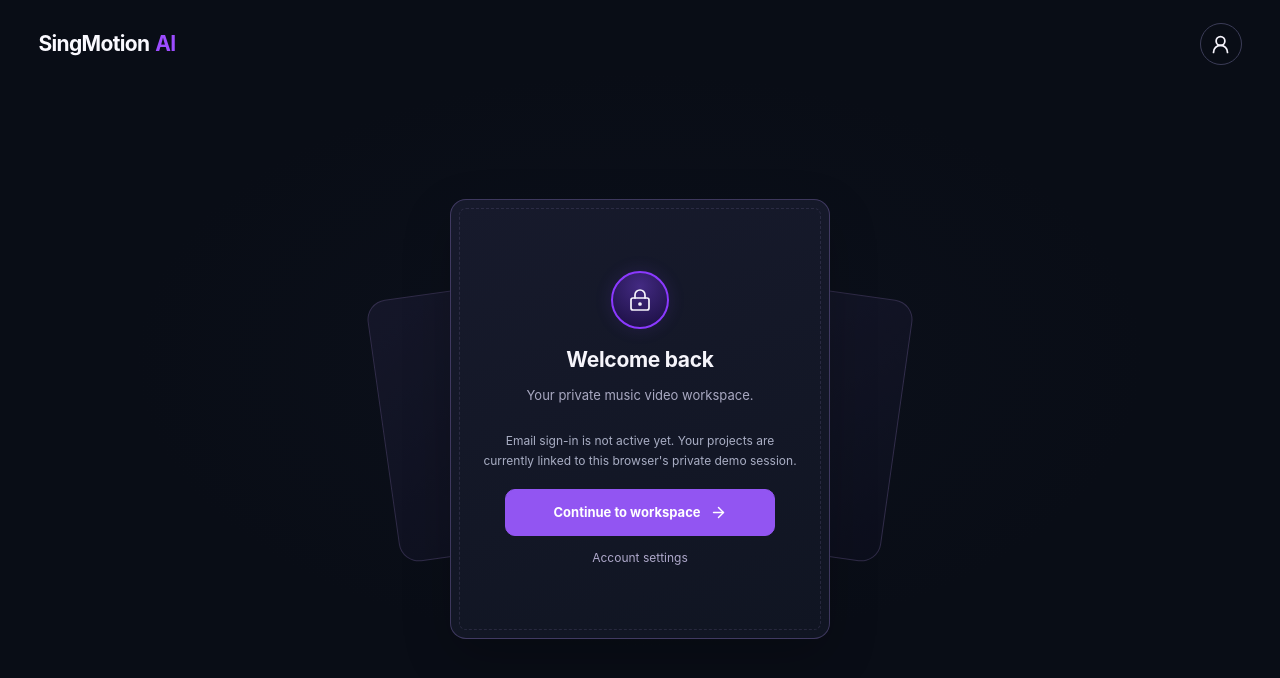
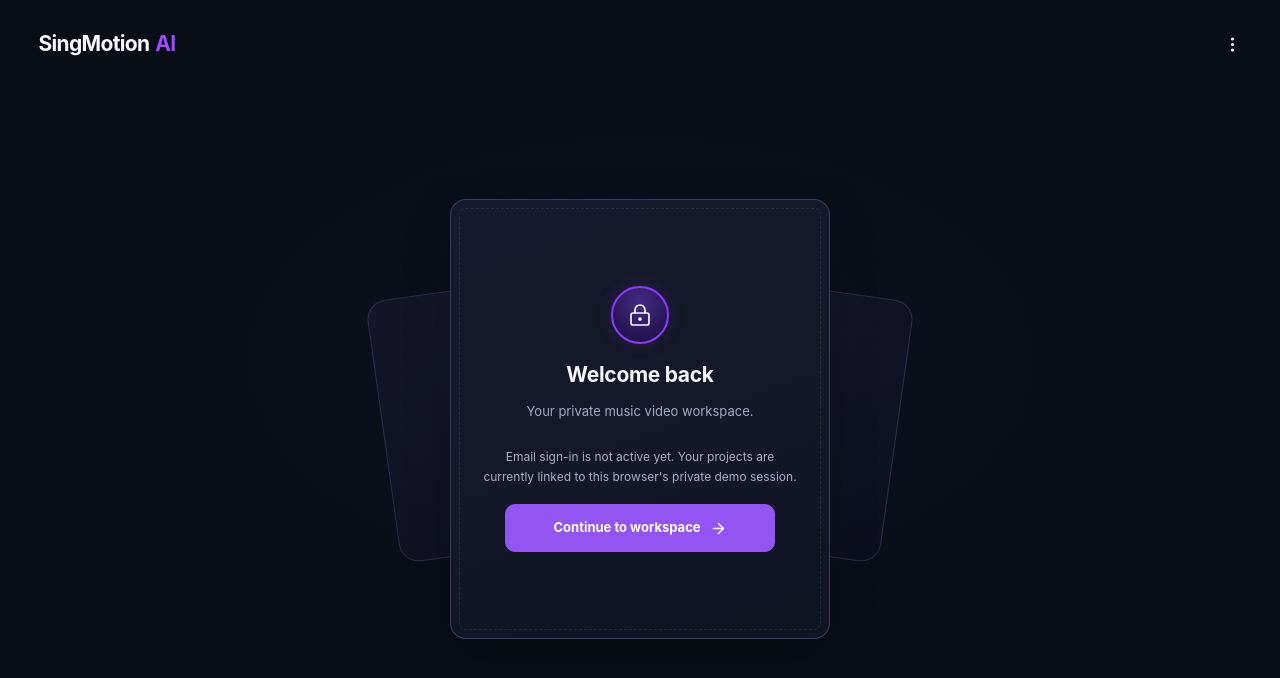
Before and after one commit to bernhardtmuellergermany-maker/singmotion-ai, a Next.js app: page /login in a window 1280 px wide. Shown: the top 678 px of the page. Built offline with nearby package versions, Linux system fonts and the light colour scheme.

Commit message:
ui: remove login account settings and add global overflow menu

```diff
--- a/app/(site)/login/page.tsx
+++ b/app/(site)/login/page.tsx
@@ -1,5 +1,6 @@
 import Link from "next/link";
-import { UserRound, ArrowRight, LockKeyhole } from "lucide-react";
+import { GlobalMenu } from "@/components/home-collection";
+import { ArrowRight, LockKeyhole } from "lucide-react";
 
 export const metadata = { title: "Login · SingMotion AI" };
 
@@ -8,7 +9,7 @@ export default function LoginPage() {
     <div className="sm-login-page">
       <header className="sm-login-header">
         <Link href="/" className="sm-wordmark" aria-label="SingMotion AI home">SingMotion <span>AI</span></Link>
-        <Link href="/settings" className="home-gallery-account" aria-label="Account settings" title="Account settings"><UserRound size={21}/></Link>
+        <div className="sm-header-actions"><GlobalMenu /></div>
       </header>
       <main id="content" className="sm-login-main">
         <div className="sm-login-art">
@@ -20,7 +21,6 @@ export default function LoginPage() {
             <p>Your private music video workspace.</p>
             <div className="sm-login-notice">Email sign-in is not active yet. Your projects are currently linked to this browser's private demo session.</div>
             <Link href="/" className="sm-login-action">Continue to workspace <ArrowRight size={17}/></Link>
-            <Link href="/settings" className="sm-login-secondary">Account settings</Link>
           </section>
         </div>
       </main>
```
